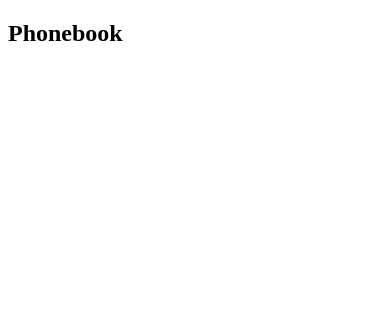
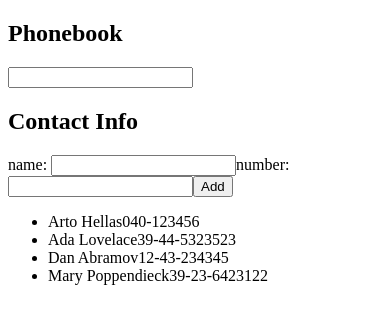
Before and after one commit to snaphuman/fullstackopen, a React (Vite) app in the folder part2/phonebook/: page / in a window 390 px wide. Shown: the top 324 px of the page. Built offline with nearby package versions, Linux system fonts and the light colour scheme.

Commit message:
working version of phonebook project

```diff
--- a/part2/phonebook/src/App.jsx
+++ b/part2/phonebook/src/App.jsx
@@ -1,10 +1,45 @@
+import { useState } from "react";
+import Messages from "./components/Messages";
+import Filter from "./components/Filter";
+import ContactForm from "./components/ContactForm";
+import Contacts from "./components/Contacts";
+import ContactsMock from "./data/ContactsMock";
+
 function App() {
+
+  const [contacts, setContacts] = useState(ContactsMock);
+  const [filtered, setFiltered] = useState(contacts);
+  const [showAll, setShowAll] = useState(true);
+  const [message, setMessage] = useState(null);
+
+  const handleSetContacts = (contact) => {
+    setContacts([...contacts, contact]);
+    setFiltered([...filtered, contact]);
+  }
+
+  const handleDuplicated = (name) => {
+    const isDuplicated = contacts.findIndex(contact => contact.name === name) !== -1
+    const msg = `${name} is Duplicated`;
+
+    setMessage(isDuplicated ? msg : null);
+  }
+
+  const handleFilter = (value) => {
+    const pattern = new RegExp(value);
+    const filtered = contacts.filter(contact => {
+      return pattern.test(contact.name.toLowerCase());
+    })
+
+    setFiltered(filtered);
+  }
 
   return (
     <>
-    <h2>
-      Phonebook
-    </h2>
+    <Messages message={message} />
+    <Filter title="Phonebook" handleFilter={handleFilter} />
+    <ContactForm title="Contact Info" handleAddContact={handleSetContacts} handleDuplicated={handleDuplicated} />
+    <Contacts list={filtered} />
+
 
 
     </>
--- /dev/null
+++ b/part2/phonebook/src/components/ContactForm.jsx
@@ -0,0 +1,41 @@
+import Header from "./Header";
+import { useState } from "react";
+
+const ContactForm = ({title, handleAddContact, handleDuplicated}) => {
+
+    const [contact, setContact] = useState({
+        name: '',
+        number: '',
+    });
+
+    const handleSubmit = (ev) => {
+        ev.preventDefault();
+        handleAddContact(contact)
+    }
+
+    const handleNameChange = ({target}) => {
+        const name = target.value;
+
+        handleDuplicated(name)
+        setContact({...contact, name})
+    }
+
+    const handleNumberChange = ({target}) => {
+        const number = target.value;
+
+        setContact({...contact, number})
+    }
+
+    return (
+        <>
+        <Header title={title} />
+        <form onSubmit={handleSubmit}>
+            name: <input type='text' value={contact.name} onChange={handleNameChange} />
+            number: <input type='text' value={contact.number} onChange={handleNumberChange}  />
+            <button type='submit'>Add</button>
+        </form>
+        </>
+    )
+}
+
+export default ContactForm;
--- /dev/null
+++ b/part2/phonebook/src/components/Contacts.jsx
@@ -0,0 +1,18 @@
+
+const Contacts = ({list}) => {
+
+    return  (
+        <ul>
+        {
+            list.map((contact, index) => (
+                <li key={index}>
+                    { contact.name }
+                    { contact.number }
+                </li>
+            ))
+        }
+        </ul>
+    )
+}
+
+export default Contacts;
--- /dev/null
+++ b/part2/phonebook/src/components/Filter.jsx
@@ -0,0 +1,18 @@
+import Header from "./Header";
+
+
+const Filter = ({title, handleFilter}) => {
+
+    const handleChange = ({target}) => {
+        handleFilter(target.value)
+    }
+
+    return (
+        <>
+        <Header title={title} />
+        <input type="text" onChange={handleChange} />
+        </>
+    )
+}
+
+export default Filter;
--- /dev/null
+++ b/part2/phonebook/src/components/Header.jsx
@@ -0,0 +1,5 @@
+
+const Header = ({title}) =>
+    <><h2>{ title }</h2></>;
+
+export default Header;
--- /dev/null
+++ b/part2/phonebook/src/components/Messages.jsx
@@ -0,0 +1,11 @@
+
+const Messages = ({message}) => {
+
+    return (
+        <>
+            {message}
+        </>
+    )
+}
+
+export default Messages;
--- /dev/null
+++ b/part2/phonebook/src/data/ContactsMock.js
@@ -0,0 +1,9 @@
+
+const ContactsMock = [
+    { name: 'Arto Hellas', number: '040-123456', id: 1 },
+    { name: 'Ada Lovelace', number: '39-44-5323523', id: 2 },
+    { name: 'Dan Abramov', number: '12-43-234345', id: 3 },
+    { name: 'Mary Poppendieck', number: '39-23-6423122', id: 4 }
+];
+
+export default ContactsMock;
```
